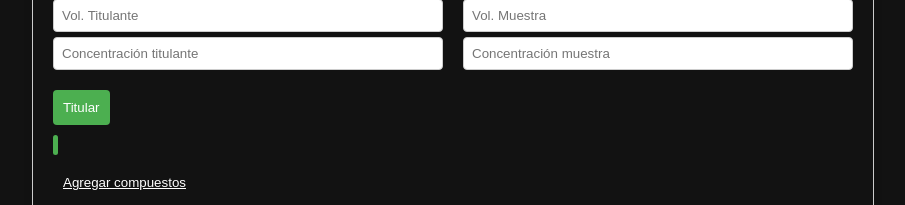
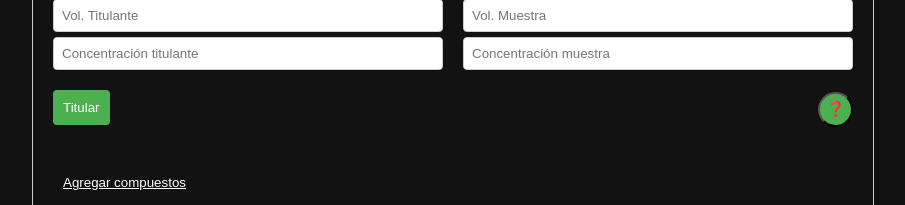
Before and after one commit to necho1122/chem-lab-virtual, a React (Vite) app: page /titration in a window 1280 px wide. Shown: the part 294-499 px from the top of the page, without its empty margins (187-1092 px from the left). Built offline with nearby package versions, Linux system fonts and the light colour scheme.

Commit message:
titration updates adding modals and calc solve

```diff
--- a/package.json
+++ b/package.json
@@ -13,7 +13,7 @@
     "@fortawesome/fontawesome-svg-core": "^6.5.1",
     "@fortawesome/free-solid-svg-icons": "^6.5.1",
     "@fortawesome/react-fontawesome": "^0.2.0",
-    "axios": "^1.6.5",
+    "axios": "latest",
     "bootstrap": "^5.3.2",
     "express": "^4.18.2",
     "react": "^18.2.0",
--- a/src/App.jsx
+++ b/src/App.jsx
@@ -1,7 +1,7 @@
 import './App.css'
 import Home from './components/Home'
 import { BrowserRouter as Router, Route, Routes } from 'react-router-dom';
-import TitulacionAcidoBase from './components/TitulacionAcidoBase';
+import AcidBaseTitration from './components/AcidBaseTitration';
 import DataHandler from './components/DataHandler';
 
 function App() {
@@ -9,7 +9,7 @@ function App() {
     <Router>
         <Routes>
           <Route path="/" element={<Home />} />
-          <Route path="/titration" element={<TitulacionAcidoBase />} />
+          <Route path="/titration" element={<AcidBaseTitration />} />
           <Route path="/data" element={<DataHandler />} />
         </Routes>
     </Router>
--- a/src/assets/styles/Titulacion.css
+++ b/src/assets/styles/Titration.css
@@ -70,7 +70,6 @@ button.titration-button
     margin-top: 20px;
 }
 
-/* Estilo para la sección de herramientas de laboratorio */
 .lab-tools
 {
     margin-top: 20px;
@@ -78,13 +77,11 @@ button.titration-button
     align-items: center;
 }
 
-/* Agrega estilos específicos para tu componente 'Bureta' si es necesario */
 .bureta
 {
     margin-right: 10px;
 }
 
-/* Agrega estilos específicos para la sección de resultados 'titulacion' si es necesario */
 .result-hidden
 {
     display: none;
@@ -128,3 +125,31 @@ button.toggle-show-compounds:hover
 {
     color: #4caf50;
 }
+
+.button-and-note
+{
+    display: flex;
+    flex-direction: row;
+    align-items: center;
+    align-content: center;
+    justify-content: space-between;
+}
+
+.circle
+{
+    display: flex;
+    align-items: center;
+    justify-content: center;
+    width: 35px;
+    height: 35px;
+    border-radius: 50%;
+    background-color: #4caf50;
+    color: #fff;
+    font-size: 15px;
+    font-weight: bold;
+    text-align: center;
+    cursor: pointer;
+    transition: background-color 0.3s;
+    margin-left: 10px;
+    margin-top: 13px;
+}
--- a/src/assets/styles/ToolsAndAccessories.css
+++ b/src/assets/styles/ToolsAndAccessories.css
@@ -1,10 +1,51 @@
-.progress-bar-hidden
+.previous-notes-modal
 {
-    display: none;
+    position: absolute;
+    top: 50%;
+    left: 20%;
+    right: 20%;
+    background-color: rgba(0, 0, 0, 0.5);
+    z-index: 1000;
+    overflow: auto;
+    padding: 20px;
+    max-width: 800px;
 }
 
-.progress-bar div
+.previous-notes
 {
-    border-radius: 5px;
-    padding-left: 5px;
+    background-color: #fefefe;
+    margin: auto;
+    padding: 20px;
+    border-radius: 8px;
+    box-shadow: 0 4px 8px rgba(0, 0, 0, 0.2);
 }
+
+.previous-notes p
+{
+    color: #575757;
+}
+
+.previous-notes-modal-close
+{
+    color: #aaa;
+    float: right;
+    font-size: 28px;
+    font-weight: bold;
+}
+
+.previous-notes-modal-close:hover,
+.previous-notes-modal-close:focus
+{
+    color: black;
+    text-decoration: none;
+    cursor: pointer;
+}
+
+@media screen and (max-width: 768px)
+{
+    .previous-notes-modal
+    {
+        left: 5%;
+        right: 5%;
+    }
+}
--- a/src/components/TitulacionAcidoBase.jsx
+++ b/src/components/AcidBaseTitration.jsx
@@ -1,11 +1,11 @@
-import "../assets/styles/Titulacion.css";
+import "../assets/styles/Titration.css";
 import { Beaker, Bureta, SampleOne } from "./Icons";
 import { useState } from "react";
-import { ProgressBar } from "./ToolsAndAccessories";
+import { ProgressBar, PreviousNotes } from "./ToolsAndAccessories";
 import NavBar from "./NavBar";
 import DataHandler from "./DataHandler";
 
-function TitulacionAcidoBase() {
+function AcidBaseTitration() {
 	const [titulacion, setTitulacion] = useState(<SampleOne />);
 	const [progress, setProgress] = useState(0);
 	const [result, setResult] = useState("result-hidden");
@@ -17,6 +17,7 @@ function TitulacionAcidoBase() {
 	const [showCompoundsSection, setShowCompoundsSection] = useState(false);
 	const [units, setUnits] = useState("");
 	const [typeOfValue, setTypeOfValue] = useState("");
+	const [showPreviousNotes, setShowPreviousNotes] = useState(false);
 
 	const handleTitulacion = () => {
 		setTitulacion(<Beaker className="beaker" />);
@@ -90,6 +91,10 @@ function TitulacionAcidoBase() {
 		setShowCompoundsSection(!showCompoundsSection);
 	};
 
+	const handlePreviousNotes = () => {
+		setShowPreviousNotes(!showPreviousNotes);
+	};
+
 	return (
 		<>
 			<NavBar />
@@ -141,6 +146,7 @@ function TitulacionAcidoBase() {
 							</label>
 						</div>
 					</form>
+					<div className="button-and-note">
 						<button
 							type="button"
 							onClick={handleButtonClick}
@@ -148,7 +154,15 @@ function TitulacionAcidoBase() {
 						>
 							Titular
 						</button>
+						<button type="button" className="circle" onClick={handlePreviousNotes}>
+							&#10067;
+						</button>
+					</div>
 					<ProgressBar progress={progress} />
+					{showPreviousNotes && <div className="previous-notes-modal">
+							<button type="button" onClick={handlePreviousNotes} className="previous-notes-modal-close">X</button>
+						<PreviousNotes />
+					</div>}
 
 					<div>
 						<button
@@ -182,4 +196,4 @@ function TitulacionAcidoBase() {
 	);
 }
 
-export default TitulacionAcidoBase;
+export default AcidBaseTitration;
--- a/src/components/Home.jsx
+++ b/src/components/Home.jsx
@@ -1,5 +1,5 @@
 import NavBar  from "./NavBar";
-import TitulacionAcidoBase from './TitulacionAcidoBase';
+import AcidBaseTitration from './AcidBaseTitration';
 import '../assets/styles/Home.css'
 
 function Home () {
--- a/src/components/ToolsAndAccessories.jsx
+++ b/src/components/ToolsAndAccessories.jsx
@@ -1,13 +1,42 @@
-import "../assets/styles/ToolsAndAccessories.css";
+import { useState, useEffect } from "react";
+import '../assets/styles/ToolsAndAccessories.css';
 
-export const ProgressBar = ({ progress }) => (
-	<div
-		className={`progress-bar ${progress === 100 ? "progress-bar-hidden" : ""}`}
-	>
-		<div
-			style={{ width: `${progress}%`, height: "20px", background: "#4CAF50" }}
-		>
-			{progress > 0 && <span>{progress}%</span>}
+export const ProgressBar = ({ progress }) => {
+	const [isVisible, setIsVisible] = useState(false);
+
+	useEffect(() => {
+		if (progress === 100) {
+			setIsVisible(false);
+		} else {
+			setIsVisible(true);
+		}
+	}, [progress]);
+
+	return (
+		<div className={`${isVisible ? "progress-bar" : "progress-bar-hidden"}`}>
+			{isVisible && (
+				<div
+					style={{
+						width: `${progress}%`,
+						height: "20px",
+						background: "#4CAF50",
+					}}
+				>
+					{progress > 0 && <span>{progress}%</span>}
+				</div>
+			)}
 		</div>
-	</div>
-);
+	);
+};
+
+export const PreviousNotes = () => {
+	return (
+		<div className="previous-notes">
+			<h3>Nota:</h3>
+			<p>
+				Dejar en blanco el valor que se desea calcular y si requiere de un
+				cálculo previo, visite las otras secciones!
+			</p>
+		</div>
+	);
+};
```
Also changed, not shown: jbjk.json (deleted, +0 -20 lines), 1 other file (tests, documents, lock files or other folders). Lines whose indentation alone changed are shown as unchanged.
